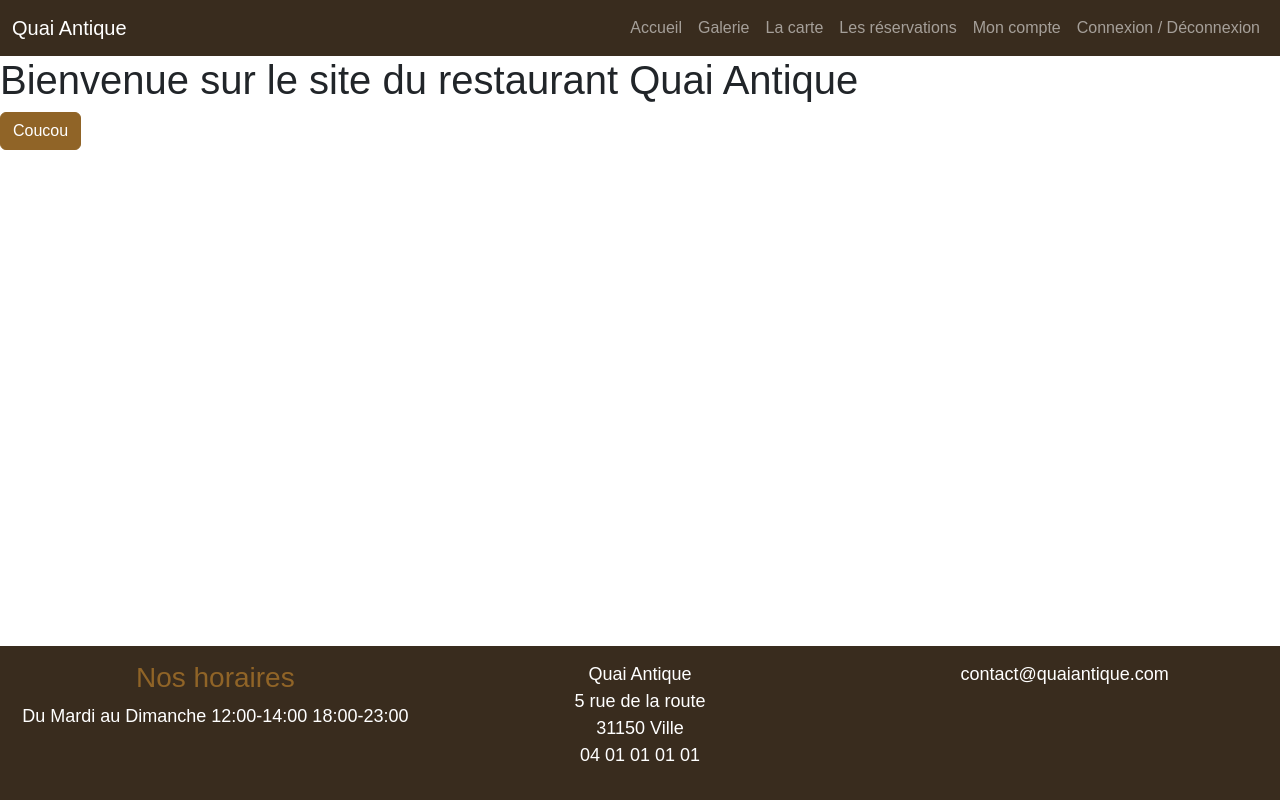
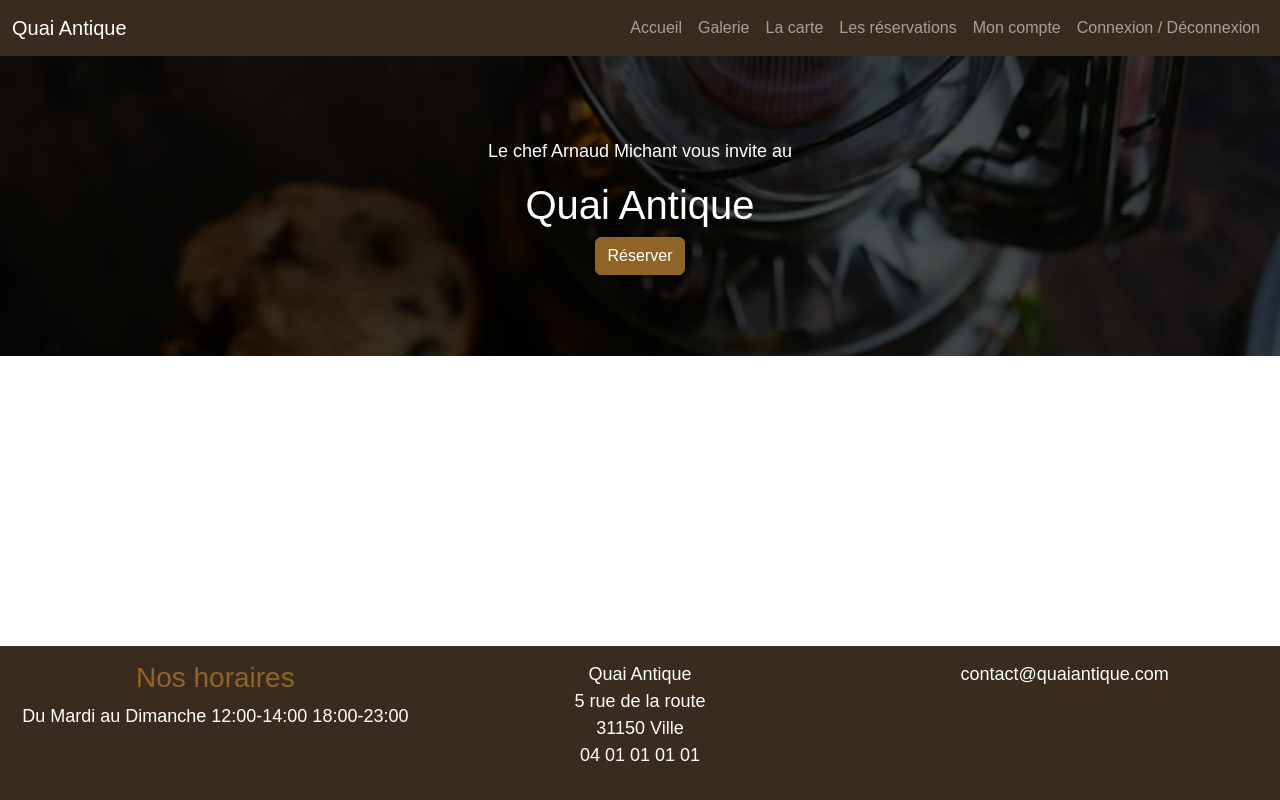
Before and after one commit to Radjamr/Quai-Antique-Restau-Front, a website with bundled scripts: page index.html in a window 1280 px wide. Built offline with nearby package versions, Linux system fonts and the light colour scheme; files whose address does not match are found by name; a web font is replaced by a local one.

Commit message:
ajout image + bloc Title

```diff
--- a/Pages/home.html
+++ b/Pages/home.html
@@ -1,3 +1,7 @@
-<h1>Bienvenue sur le site du restaurant Quai Antique</h1>
-
-<button class="btn btn-primary">Coucou</button>
+<div class="hero-scene text-center text-white">
+    <div class="hero-scene-content">
+        <p>Le chef Arnaud Michant vous invite au</p>
+        <h1>Quai Antique</h1>
+        <button class="btn btn-primary">Réserver</button>
+    </div>
+</div>
--- a/Style/main.scss
+++ b/Style/main.scss
@@ -21,3 +21,29 @@ p{
     font-family: $font-family-sans-serif;
     font-size: 18px;
 }
+
+.hero-scene{
+    position: relative;
+    &::before{
+        content:"";
+        position: absolute;
+        top: 0;
+        left: 0;
+        width: 100%;
+        height: 100%;
+        background-image: url(/images/accueil.avif);
+        background-size: cover;
+        filter: brightness(0.3);
+    }
+    *{
+        //positionner les elements devant le BEFORE ( le texte est devant l'image)
+        position: relative;
+    }
+    .hero-scene-content{
+    height: 300px;
+    display: flex;
+    flex-direction: column;
+    align-items: center;
+    justify-content: center;
+    }
+}
```
Also changed, not shown: Style/main.css, images/Reserver.jpg (added), images/accueil.avif (added), images/chef ajoutant herbe.avif (added), images/chef cuisine.jpg (added), images/cuisto prepa.jpg (added), images/plat.jpg (added), images/saumon.jpg (added), 1 other file.
